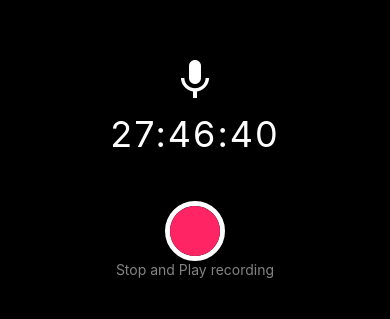
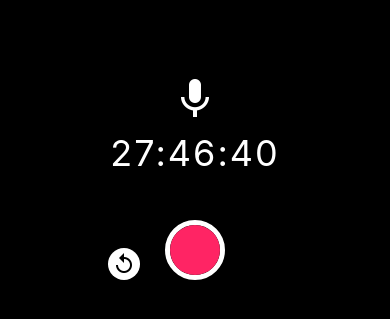
Before and after one commit to uwblueprint/dancefest-mobile, a React Native app: screen / in a window 390 px wide. Shown: the part 245-564 px from the top of the page. Built offline with nearby package versions, Linux system fonts and the light colour scheme.

Commit message:
Add redo button

```diff
--- a/components/AudioRecorder/index.js
+++ b/components/AudioRecorder/index.js
@@ -4,6 +4,7 @@ import _ from 'lodash';
 import { Audio } from 'expo';
 
 const micIcon = require('./../../assets/ic_mic_white_24dp_2x.png');
+const redoIcon = require('./../../assets/ic_replay_black_24dp_1x.png');
 
 export default class AudioRecorder extends React.Component {
   constructor(props) {
@@ -71,15 +72,18 @@ export default class AudioRecorder extends React.Component {
         <Image source={micIcon} />
         <Text style={styles.counter}>{hours}:{minutes}:{seconds}</Text>
         <Text style={styles.subText}>{this.state.isRecording ? 'Recording' : ' '}</Text>
-        <TouchableHighlight
-          onPress={async () => await this.toggleRecording()}
-          style={styles.recordButtonOutline}>
-          <View style={this.state.isRecording ? styles.stopButton : styles.recordButton} />
-        </TouchableHighlight>
-        <TouchableHighlight
-          onPress={async () => await this.stopRecording()}>
-          <Text style={styles.subText}>Stop and Play recording</Text>
-        </TouchableHighlight>
+        <View style={styles.buttonContainer}>
+          <TouchableHighlight
+            onPress={() => this.redo}
+            style={styles.redoButton}>
+            <Image source={redoIcon} />
+          </TouchableHighlight>
+          <TouchableHighlight
+            onPress={async () => await this.toggleRecording()}
+            style={styles.recordButtonOutline}>
+            <View style={this.state.isRecording ? styles.stopButton : styles.recordButton} />
+          </TouchableHighlight>
+        </View>
       </View>
     );
   }
@@ -100,9 +104,15 @@ const styles = StyleSheet.create({
     color: '#838383',
     marginBottom: 20,
   },
+  buttonContainer: {
+    flexDirection: 'row',
+    alignItems: 'flex-end',
+  },
   recordButtonOutline: {
     width: 60,
     height: 60,
+    marginLeft: 25,
+    marginRight: 57,
     borderRadius: 30,
     borderWidth: 5,
     borderColor: 'white',
@@ -121,4 +131,12 @@ const styles = StyleSheet.create({
     borderRadius: 3,
     backgroundColor: '#FF2464',
   },
+  redoButton: {
+    width: 32,
+    height: 32,
+    borderRadius: 16,
+    backgroundColor: 'white',
+    justifyContent: 'center',
+    alignItems: 'center',
+  },
 });
```
Also changed, not shown: assets/ic_replay_black_24dp_1x.png (added).
